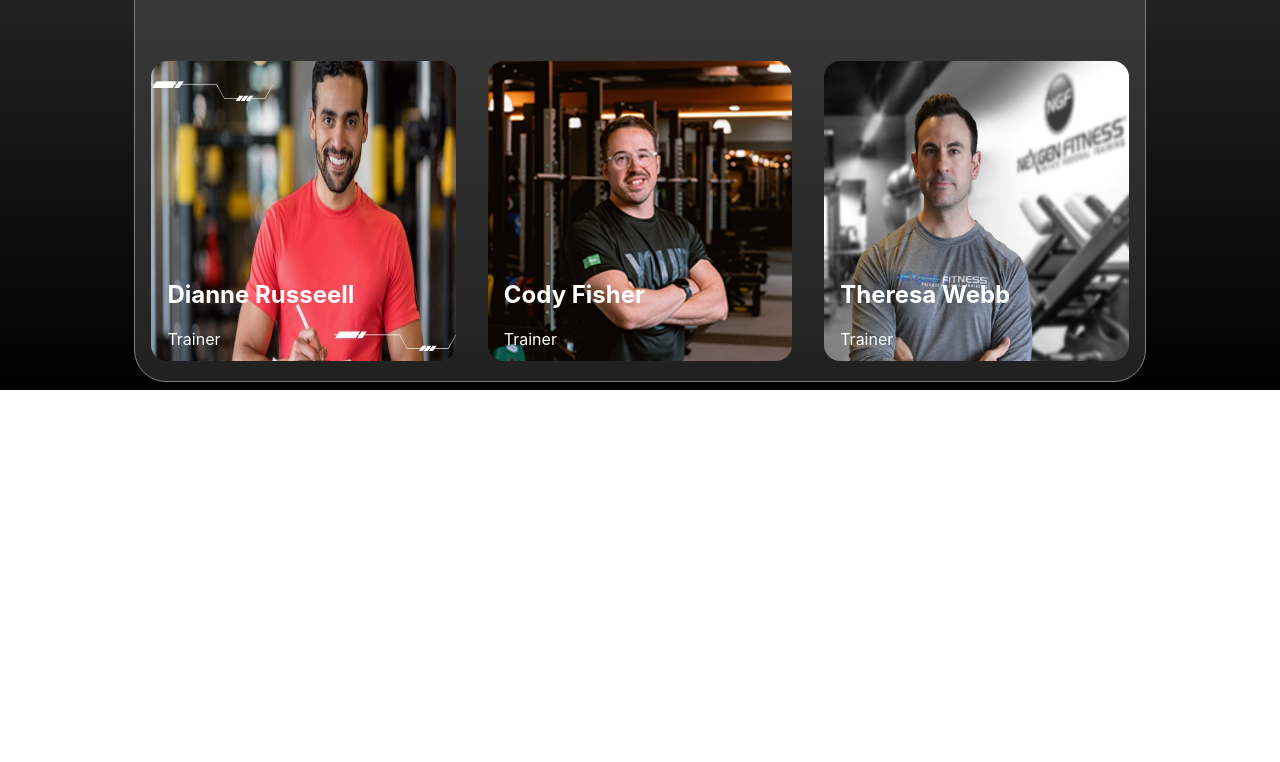
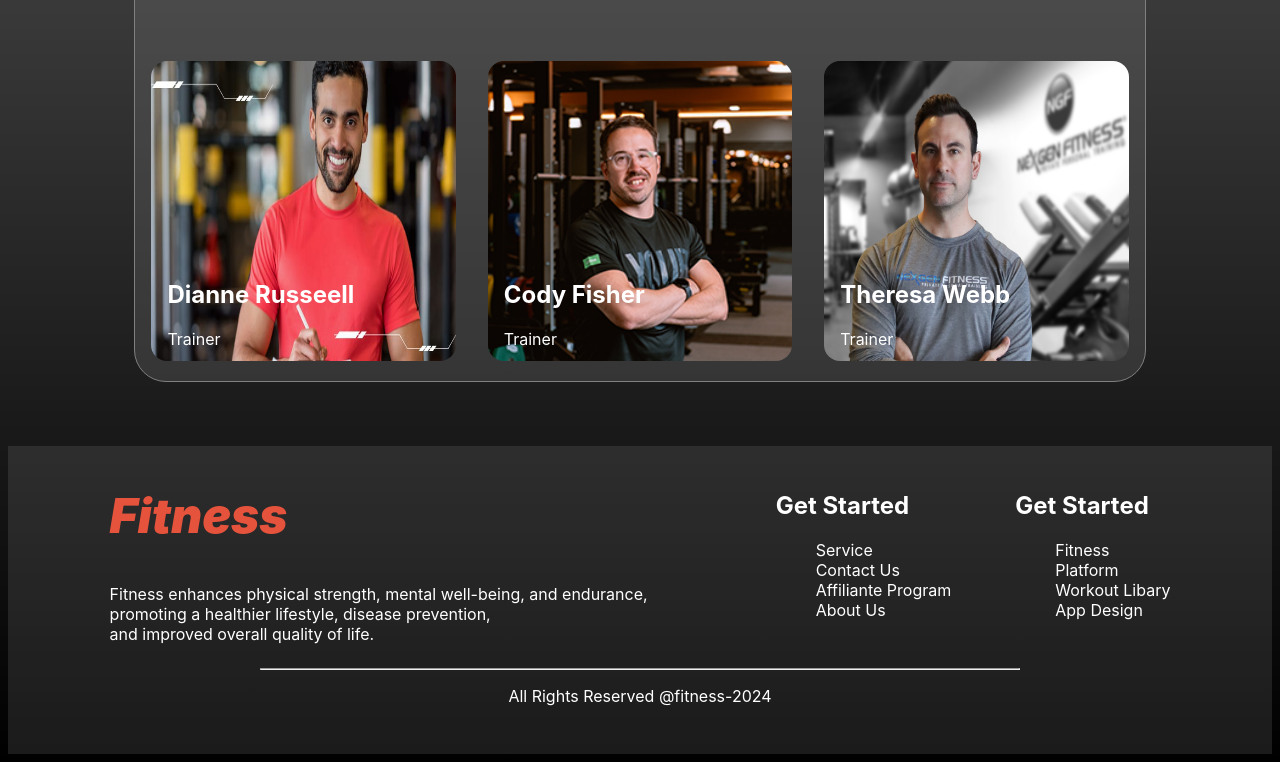
Before and after one commit to RonySorkerr/B10A2, a plain HTML site: page index.html in a window 1280 px wide. Shown: the part 2621-3383 px from the top of the page. Before the commit the page ends 3011 px from the top, so only its background shows below. Drawn offline with Linux system fonts and the light colour scheme; a web font is replaced by a local one.

Commit message:
footer done

```diff
--- a/index.html
+++ b/index.html
@@ -249,6 +249,45 @@
 
     <!-- meet our teem ends -->
 
+    <!-- footer section -->
+     <section>
+        <footer class="" style="color: white;">
+            <div class="footer-cnt">
+                <div class="">
+                    <h1 style="color: #E6533C; font-style: italic; font-weight: 900; font-size: 3rem;">Fitness</h1>
+                    <p>
+                        Fitness enhances physical strength, mental well-being, and endurance, <br> promoting a healthier lifestyle, disease
+                        prevention, <br>and improved overall quality of life.
+                    </p>
+                </div>
+                <div class="fftr">
+                    <div class="">
+                        <h1>Get Started</h1>
+                        <ul>
+                            <li>Service</li>
+                            <li>Contact Us</li>
+                            <li>Affiliante Program</li>
+                            <li>About Us</li>
+                        </ul>
+                    </div>
+                    <div class="">
+                        <h1>Get Started</h1>
+                        <ul>
+                            <li>Fitness</li>
+                            <li>Platform</li>
+                            <li>Workout Libary</li>
+                            <li>App Design </li>
+                        </ul>
+                    </div>
+                </div>
+            </div>
+            <hr style="width: 60%;">
+            <p style="text-align: center;">All Rights Reserved @fitness-2024</p>
+        </footer>
+     </section>
+
+    <!-- footer section ends -->
+
 
 </body>
 
--- a/style.css
+++ b/style.css
@@ -204,6 +204,27 @@
     border: 1px solid gray;
   }
 
+  .footer-cnt{
+    display: flex;
+    align-items: center;
+    justify-content: center;
+    gap: 8rem;
+  }
+
+  .fftr{
+    display: flex;
+    gap: 4rem;
+  }
+
+  .fftr li{
+    list-style: none;
+  }
+
+  footer{
+    margin-top: 4rem;
+    padding-bottom: 2rem;
+    background-color: rgba(134, 134, 134, 0.192);
+  }
   /* media query */
   @media screen and (max-width: 576px) {
     .menu-icon{
@@ -255,4 +276,14 @@
     .cards-container{
       grid-template-columns: repeat(1, 1fr);
     }
+    .footer-cnt{
+      display: block;
+      width: 90%;
+      margin-left: 2rem;
+    }
+    .fftr{
+      display: block;
+    }
+
+
   }
```
